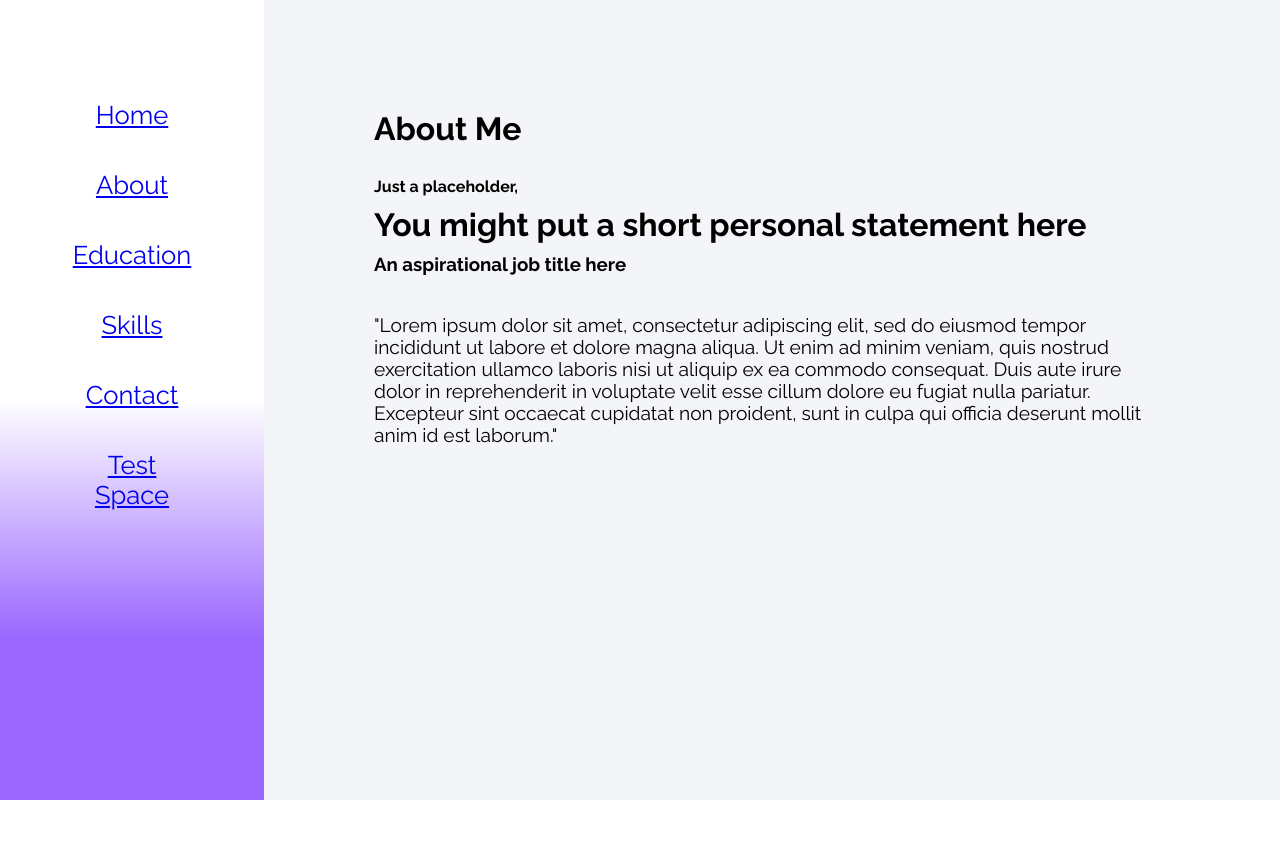
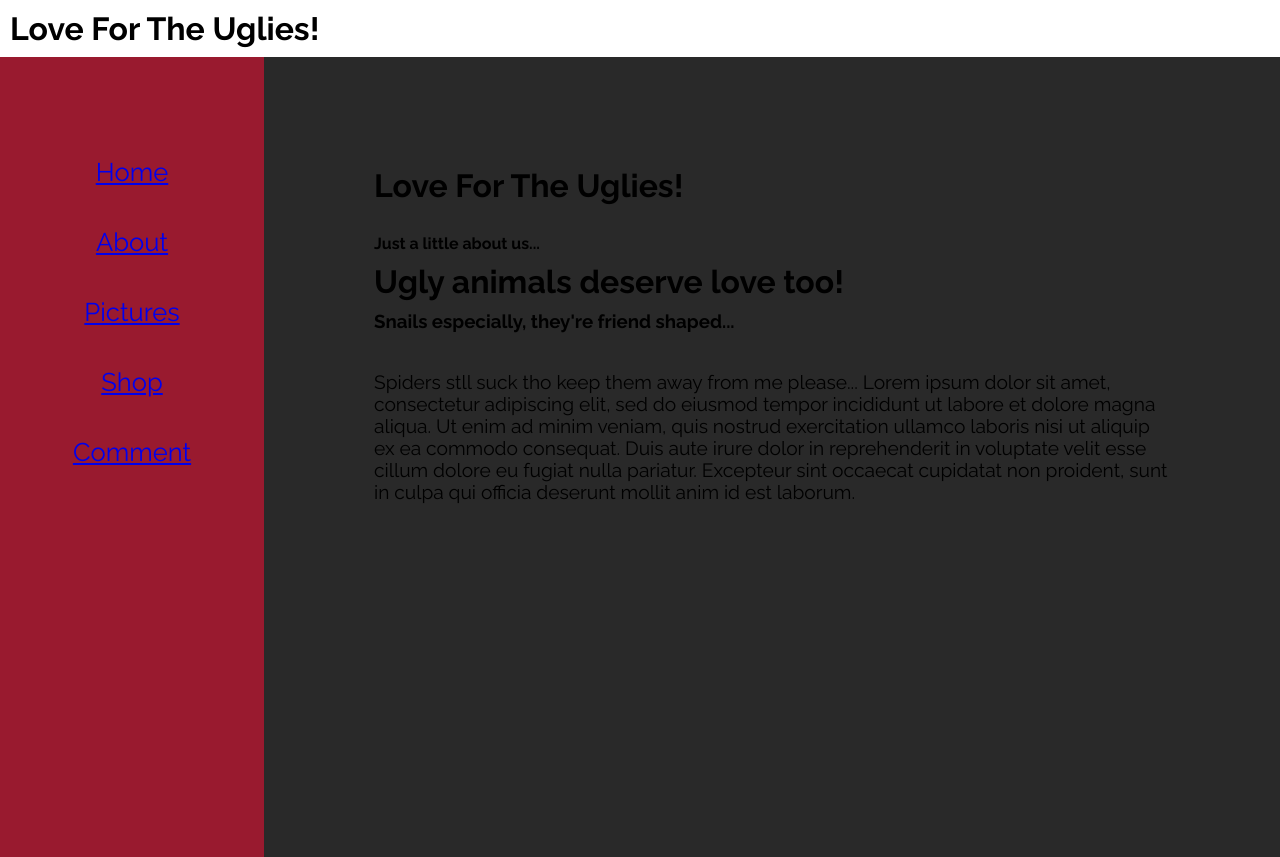
Before and after one commit to 1702267/LoveForTheUgliesCW2, a React (Create React App) app in the folder love4ugly/: page /about in a window 1280 px wide. Before the commit the page ends 800 px from the top, so only its background shows below. Built offline with nearby package versions, Linux system fonts and the light colour scheme.

Commit message:
cosmetic changes, pages for all items created- couldnt get comments page to work yet tho

```diff
--- a/love4ugly/public/index.html
+++ b/love4ugly/public/index.html
@@ -26,19 +26,13 @@
     -->
     <title>Love For The Uglies</title>
     <link rel="stylesheet" href="https://maxcdn.bootstrapcdn.com/font-awesome/4.4.0/css/fontawesome.min.css">
+    <h1>Love For The Uglies!</h1>
   </head>
   <body>
     <noscript>You need to enable JavaScript to run this app.</noscript>
     <div id="root"></div>
-    <!--
-      This HTML file is a template.
-      If you open it directly in the browser, you will see an empty page.
 
-      You can add webfonts, meta tags, or analytics to this file.
-      The build step will place the bundled scripts into the <body> tag.
 
-      To begin the development, run `npm start` or `yarn start`.
-      To create a production bundle, use `npm run build` or `yarn build`.
-    -->
+
   </body>
 </html>
--- a/love4ugly/src/App.css
+++ b/love4ugly/src/App.css
@@ -15,6 +15,7 @@ padding: 0;
 body
 {
 font-family: 'Raleway';
+
 }
 .App
 {
@@ -26,7 +27,7 @@ min-height: 100vh;
 .condiv
 {
 padding: 100px ;
-background-color: #f4f5f9;
+background-color: #292929;
 flex:var(--condiv-flex);
 }
 nav
@@ -34,7 +35,7 @@ nav
 padding:60px 30px 0px 30px ;
 flex:var(--sidebar-flex);
 background: rgb(255,255,255);
-background: linear-gradient(180deg, rgba(255,255,255,1) 50%, rgba(153,102,255,1) 80%);
+background: #991a2f
 }
 nav ul
 {
--- a/love4ugly/src/App.js
+++ b/love4ugly/src/App.js
@@ -8,9 +8,10 @@ Route,
 import Navbar from './components/Navbar';
 import Home from './contents/Home';
 import About from './contents/About';
-import Education from './contents/Education';
+import Pictures from './contents/Pictures';
 import Skills from './contents/Skills';
-import Contact from './contents/Contact';
+import Comment from './contents/Comment';
+
 
 
 function App() {
@@ -24,14 +25,14 @@ function App() {
       <Route exact path="/about">
         <About />
       </Route>
-      <Route exact path="/education">
-        <Education />
+      <Route exact path="pictures">
+        <Pictures />
       </Route>
       <Route exact path="/skills">
         <Skills />
       </Route>
-      <Route exact path="/contact">
-        <Contact />
+      <Route exact path="/comment">
+        <Comment />
       </Route>
       </div>
     </Router>
--- a/love4ugly/src/components/Navbar.js
+++ b/love4ugly/src/components/Navbar.js
@@ -16,10 +16,10 @@ class Navbar extends Component {
           <ul>
           <Navitem item="Home" tolink="/"  activec={this.activeitem}></Navitem>
           <Navitem item="About" tolink="/about"  activec={this.activeitem}></Navitem>
-          <Navitem item="Education" tolink="/education"  activec={this.activeitem}></Navitem>
-          <Navitem item="Skills" tolink="/skills"  activec={this.activeitem}></Navitem>
-          <Navitem item="Contact" tolink="/contact"  activec={this.activeitem}></Navitem>
-          <Navitem item="Test Space" tolink="/testspace"  activec={this.activeitem}></Navitem>
+          <Navitem item="Pictures" tolink="/education"  activec={this.activeitem}></Navitem>
+          <Navitem item="Shop" tolink="/skills"  activec={this.activeitem}></Navitem>
+          <Navitem item="Comment" tolink="/comment"  activec={this.activeitem}></Navitem>
+
           </ul>
           </nav>
           )
--- a/love4ugly/src/contents/About.js
+++ b/love4ugly/src/contents/About.js
@@ -3,13 +3,13 @@ class About extends Component {
 render() {
 return (
 <div className="condiv">
-<h1 className="subtopic">About Me</h1>
-<h4>Just a placeholder,</h4>
-<h1>You might put a short personal statement here</h1>
-<h3>An aspirational job title here</h3>
+<h1 className="subtopic">Love For The Uglies!</h1>
+<h4>Just a little about us...</h4>
+<h1>Ugly animals deserve love too!</h1>
+<h3>Snails especially, they're friend shaped...</h3>
 <br></br>
 <p>
-"Lorem ipsum dolor sit amet, consectetur adipiscing elit, sed do eiusmod tempor incididunt ut labore et dolore magna aliqua. Ut enim ad minim veniam, quis nostrud exercitation ullamco laboris nisi ut aliquip ex ea commodo consequat. Duis aute irure dolor in reprehenderit in voluptate velit esse cillum dolore eu fugiat nulla pariatur. Excepteur sint occaecat cupidatat non proident, sunt in culpa qui officia deserunt mollit anim id est laborum."
+Spiders stll suck tho keep them away from me please... Lorem ipsum dolor sit amet, consectetur adipiscing elit, sed do eiusmod tempor incididunt ut labore et dolore magna aliqua. Ut enim ad minim veniam, quis nostrud exercitation ullamco laboris nisi ut aliquip ex ea commodo consequat. Duis aute irure dolor in reprehenderit in voluptate velit esse cillum dolore eu fugiat nulla pariatur. Excepteur sint occaecat cupidatat non proident, sunt in culpa qui officia deserunt mollit anim id est laborum.
 </p>
 </div>
 )
--- a/love4ugly/src/contents/Contact.js
+++ /dev/null
@@ -1,14 +0,0 @@
-import React, { Component } from 'react';
-//importing the picture as "profilepic".
-import Social from '../components/Social';
-
-class MyContact extends Component {
-  render() {
-    return (
-      <div className="condiv home">
-      <Social />
-      </div>
-    )
-  }
-}
-export default MyContact
--- a/love4ugly/src/contents/Education.js
+++ /dev/null
@@ -1,15 +0,0 @@
-import React, { Component } from 'react';
-import Widecard from '../components/Widecard';
-
-class Education extends Component {
-  render() {
-    return (
-      <div className="condiv">
-      <h1 className="subtopic">My Education</h1>
-      <Widecard title="Ph.D" where="Robert Gordon University" from="2021" to="present"/>
-      <Widecard title="Bachelor of Science (Computing...)" where="Robert Gordon University" from="August 2017" to="2021"/>
-      </div>
-    )
-  }
-}
-export default Education
--- a/love4ugly/src/contents/Home.js
+++ b/love4ugly/src/contents/Home.js
@@ -8,6 +8,9 @@ class XYZ extends Component {
     return (
       <div className="condiv home">
       <img src={profilepic} className="profilepic"></img>
+      <p> This is my hamster, Simon! He is a very handsome boy, though some people don't like hamsters so that's my justification for putting him on here. He doesn't mind too much...</p>
+      <p> I just need the world to know that I would die for him okay thank you </p>
+      <p> No, he is not named after the chipmunk...</p>
       <Social />
       </div>
     )
--- a/love4ugly/src/contents/Skills.js
+++ b/love4ugly/src/contents/Skills.js
@@ -4,13 +4,13 @@ class Skills extends Component {
   {
     super(props);
     this.state={
-      'myskills':['JS','JSX']
+      'myskills':['This is where a shop page would go, ideally','If I can figure out how to do that...','there should be a list of items that people can purchase','it should also have a shopping basket function']
     };
   }
   render() {
     return (
       <div className="condiv skills">
-      <h1 className="subtopic">My Skills</h1>
+      <h1 className="subtopic">Shop Page</h1>
       <ul>
       {this.state.myskills.map((value)=>{
         return <li>{value}</li>
```
